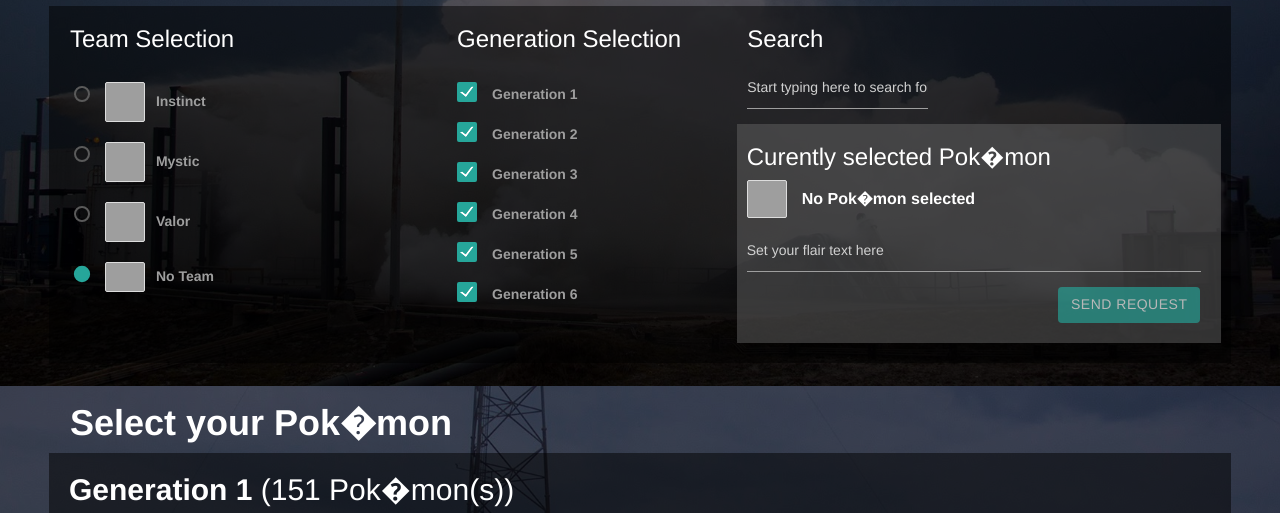
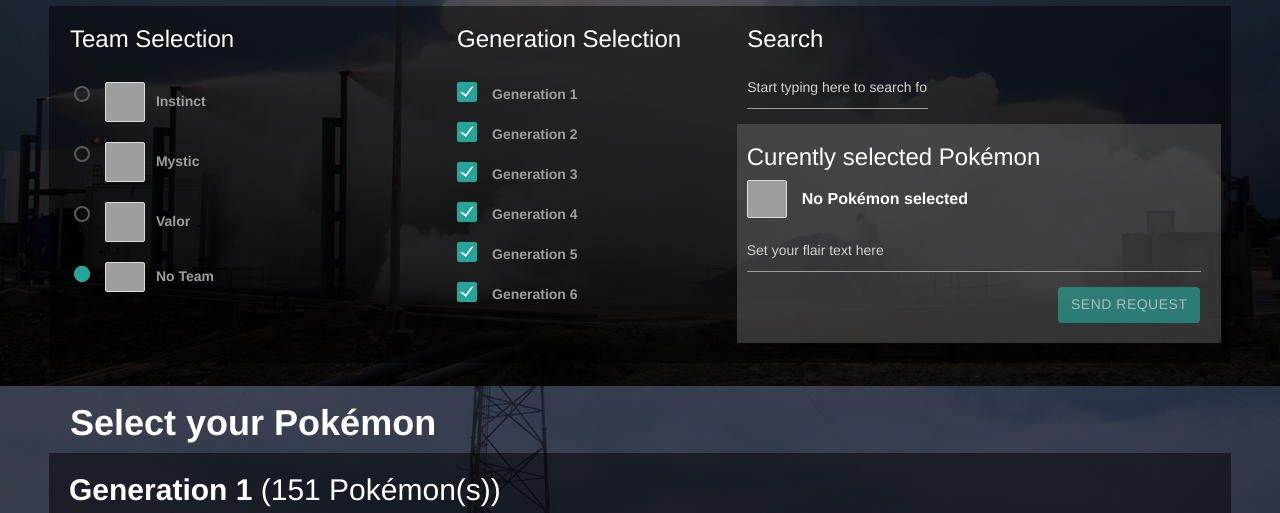
Before and after one commit to BattleRush/battlerush.github.io, a plain HTML site: page index.html in a window 1280 px wide. Shown: the part 414-927 px from the top of the page. Drawn offline with Linux system fonts and the light colour scheme; grey boxes are pictures that could not be loaded.

Commit message:
CSS fix and minor text fixes
Removed bottom body margin and fixed spelling in index.html

```diff
--- a/app/css/custom.css
+++ b/app/css/custom.css
@@ -28,7 +28,6 @@
     background-attachment: fixed;
     padding: 30px;
     overflow-x: hidden;
-    margin-bottom: 300px;
     font-size: 14px;
 }
 
--- a/index.html
+++ b/index.html
@@ -2,7 +2,7 @@
 <html ng-app="pokemonGoFlair">
 <head>
     <title>/r/PokémonGo Flair selection</title>
-
+    <meta charset="UTF-8">
     <!--jQuery-->
     <script type="text/javascript" src="library/js/jquery-2.1.1.min.js"></script>
 
@@ -145,13 +145,13 @@
 
                             <div class="row col" style="background-color:rgba(100,100,100,0.50);padding:0 20px 20px 10px;">
                                 <h3>
-                                    Curently selected Pok�mon
+                                    Curently selected Pokémon
                                 </h3>
                                 <span ng-class="'left pokemonSelect flair flair-' + (currentlySelectedPokemon ? (teamFlairCss + '-' + currentlySelectedPokemon.css) : 'sp')"></span>
 
                                 <p class="left" style="display: table-cell;
     vertical-align: middle;
-    padding: 8px; font-size:16px;width:200px; font-weight:bold;">{{currentlySelectedPokemon.name ? currentlySelectedPokemon.name : 'No Pok�mon selected'}}</p>
+    padding: 8px; font-size:16px;width:200px; font-weight:bold;">{{currentlySelectedPokemon.name ? currentlySelectedPokemon.name : 'No Pokémon selected'}}</p>
 
                                 <input placeholder="Set your flair text here" type="text" ng-model="flairMessage" class="validate white-text">
 
@@ -162,14 +162,14 @@
                 </div>
             </div>
 
-            <h1><b>Select your Pok�mon</b></h1>
+            <h1><b>Select your Pokémon</b></h1>
 
             <div class="row">
                 <div class="row pokemonGeneration" ng-repeat="pokemonGeneration in pokemonGenerationList | filter: searchFilterGeneration">
                     <h2>
                         <b>
                             Generation {{pokemonGeneration.id}}
-                        </b> ({{(pokemonGeneration.pokemonList | filter: searchFilterPokemons).length}} Pok�mon(s))
+                        </b> ({{(pokemonGeneration.pokemonList | filter: searchFilterPokemons).length}} Pokémon(s))
                     </h2>
 
                     <div style="float:left" ng-repeat="pokemon in pokemonGeneration.pokemonList | filter: searchFilterPokemons" ng-click="openPokemon(pokemon.name, pokemon.css);">
@@ -183,7 +183,7 @@
 
 
             <div class="row white-text">
-                Createrd by /u/BattleRushGaming <a href="https://twitter.com/BattleRushFPS" target="_blank" class="blue-text lighten-2">Twitter</a><br />
+                Created by /u/BattleRushGaming <a href="https://twitter.com/BattleRushFPS" target="_blank" class="blue-text lighten-2">Twitter</a><br />
                 Source available on <a href="https://github.com/BattleRush/PokemonGoFlairSelection" target="_blank" class="blue-text lighten-2">GitHub</a>.
             </div>
 
```
